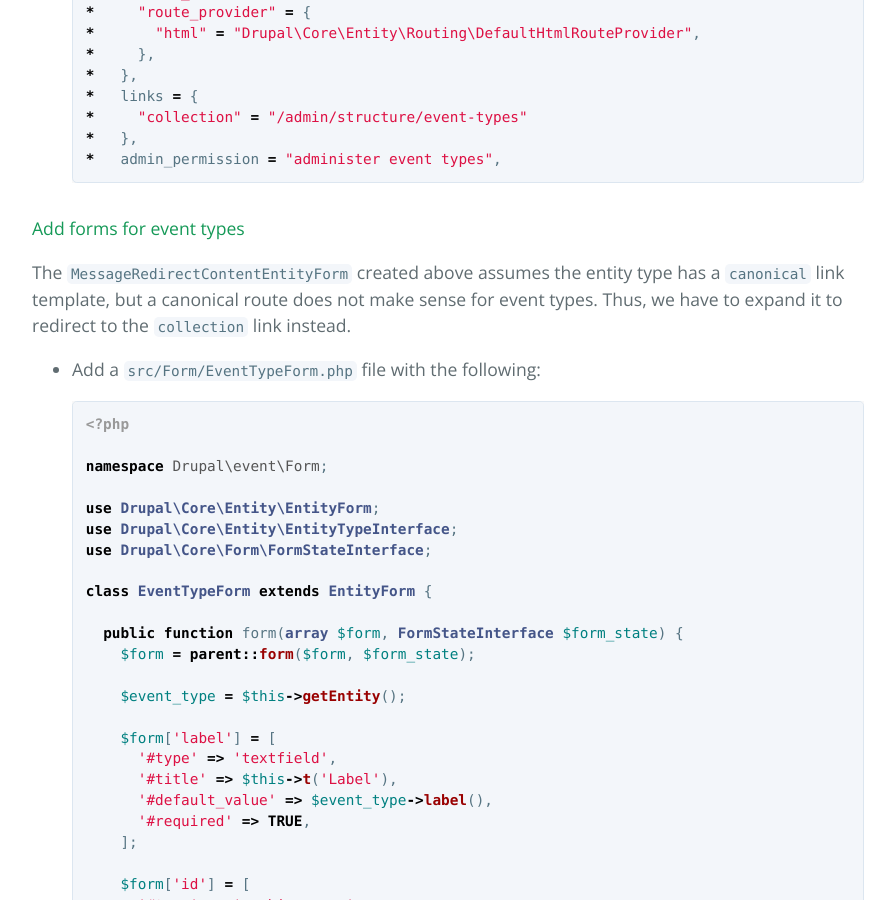
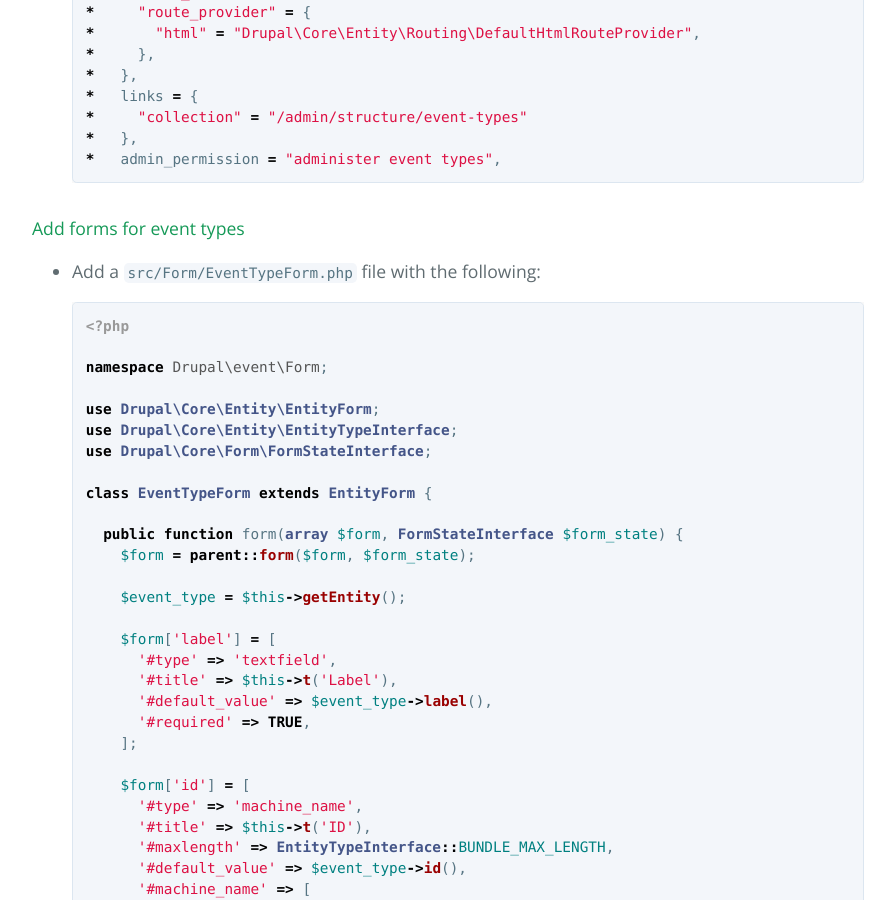
Before and after one commit to drupal-entity-training/event, a Jekyll site: the page built from index.md, in a window 1280 px wide and 900 px high, scrolled down 42151 px. Shown: the whole window, without its empty margins (192-1087 px from the left). Built offline with Jekyll 4.4.1, drawn with Linux system fonts in a browser that asks for light colours.

Commit message:
Remove obsolete comment

```diff
--- a/index.md
+++ b/index.md
@@ -2011,10 +2011,6 @@ configuration object is validated against this schema.
 
 #### Add forms for event types
 
-The `MessageRedirectContentEntityForm` created above assumes the entity type has
-a `canonical` link template, but a canonical route does not make sense for event
-types. Thus, we have to expand it to redirect to the `collection` link instead.
-
 * Add a `src/Form/EventTypeForm.php` file with the
   following:
 
```
